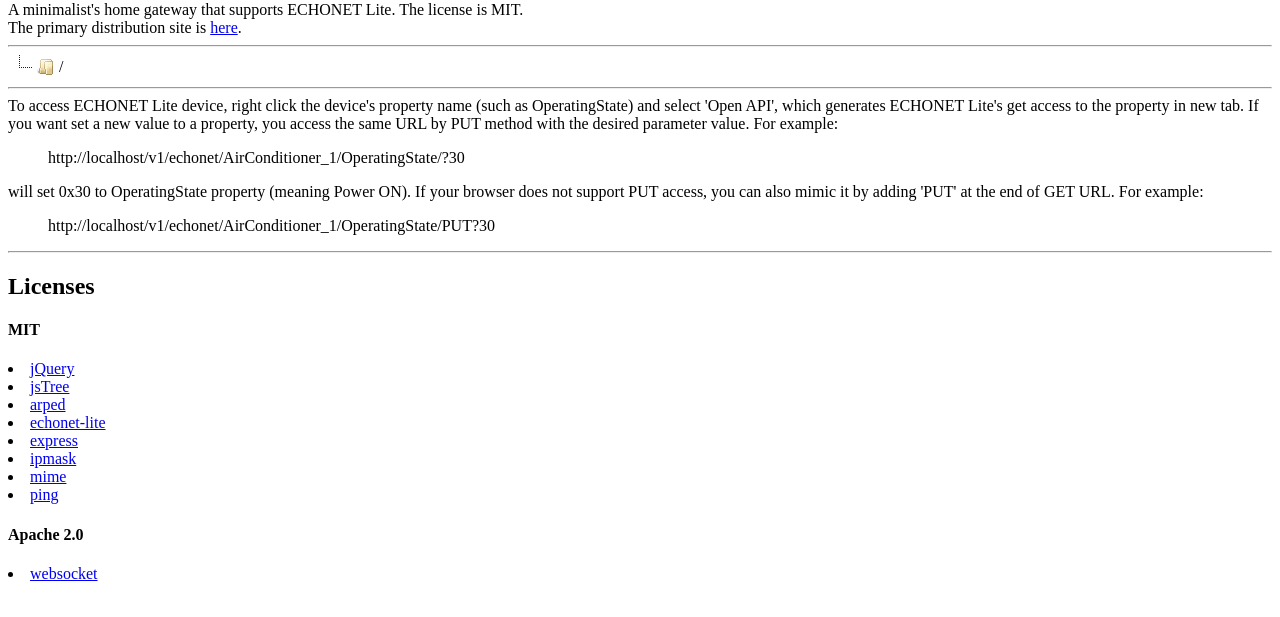
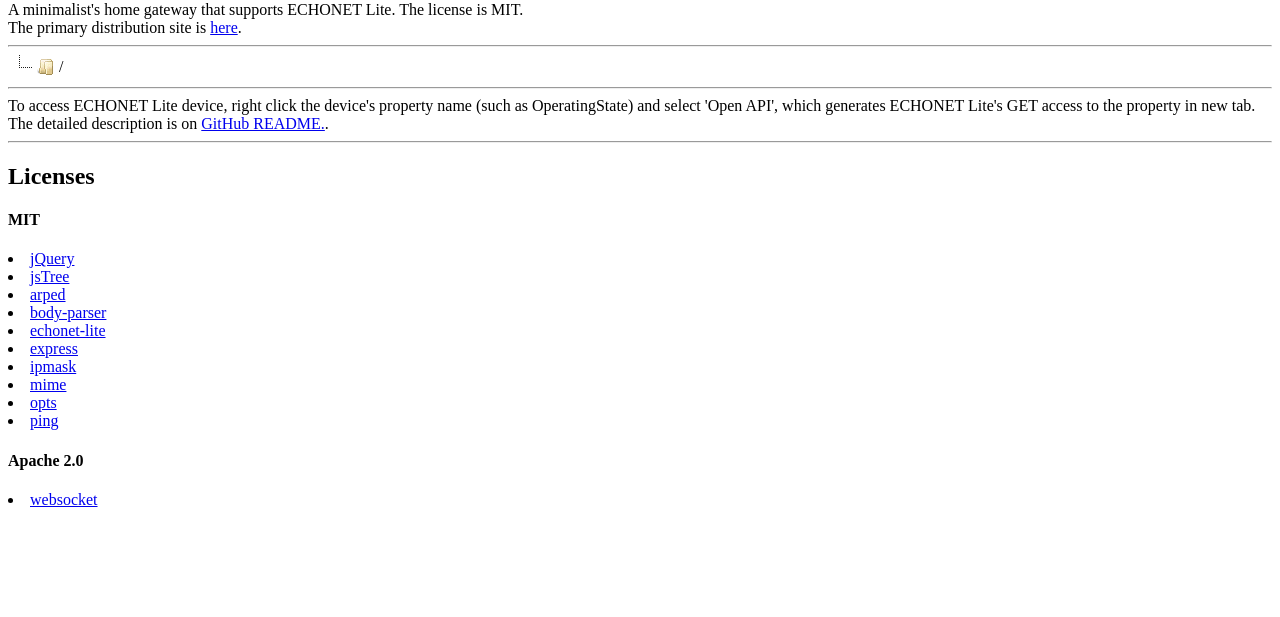
Before and after one commit to sowd/PicoGW, a website: page v1/clients/web/default/htdocs/index.html in a window 1280 px wide. Shown: the part 79-696 px from the top of the page. Drawn offline with Linux system fonts and the light colour scheme; no server answers.

Commit message:
index.html/README updated

```diff
--- a/v1/clients/web/default/htdocs/index.html
+++ b/v1/clients/web/default/htdocs/index.html
@@ -10,24 +10,19 @@ The primary distribution site is <a href='https://github.com/KAIT-HEMS/PicoGW'>h
 <hr />
 <div id="resource_tree"></div>
 <hr />
-To access ECHONET Lite device, right click the device's property name (such as OperatingState) and select 'Open API', which generates ECHONET Lite's get access to the property in new tab. If you want set a new value to a property, you access the same URL by PUT method with the desired parameter value. For example:
-<blockquote>
-http://<span class='myip'>[IP address]:8080</span>/v1/echonet/AirConditioner_1/OperatingState/?30
-</blockquote>
-will set 0x30 to OperatingState property (meaning Power ON). If your browser does not support PUT access, you can also mimic it by adding 'PUT' at the end of GET URL. For example:
-<blockquote>
-http://<span class='myip'>[IP address]:8080</span>/v1/echonet/AirConditioner_1/OperatingState/PUT?30
-</blockquote>
+To access ECHONET Lite device, right click the device's property name (such as OperatingState) and select 'Open API', which generates ECHONET Lite's GET access to the property in new tab. The detailed description is on <a href="https://github.com/KAIT-HEMS/PicoGW/blob/master/README.md" target="_blank">GitHub README.</a>.
 <hr />
 <h2>Licenses</h2>
 <h4>MIT</h4>
 <li><a href='https://jquery.com/' target='_blank'>jQuery</a></li>
 <li><a href='https://www.jstree.com/' target='_blank'>jsTree</a></li>
 <li><a href='https://www.npmjs.com/package/arped' target='_blank'>arped</a></li>
+<li><a href='https://www.npmjs.com/package/body-parser' target='_blank'>body-parser</a></li>
 <li><a href='https://www.npmjs.com/package/echonet-lite' target='_blank'>echonet-lite</a></li>
 <li><a href='https://www.npmjs.com/package/express' target='_blank'>express</a></li>
 <li><a href='https://www.npmjs.com/package/ipmask' target='_blank'>ipmask</a></li>
 <li><a href='https://www.npmjs.com/package/mime' target='_blank'>mime</a></li>
+<li><a href='https://www.npmjs.com/package/opts' target='_blank'>opts</a></li>
 <li><a href='https://www.npmjs.com/package/ping' target='_blank'>ping</a></li>
 <h4>Apache 2.0</h4>
 <li><a href='https://www.npmjs.com/package/websocket' target='_blank'>websocket</a></li>
```
Also changed, not shown: README.md.
